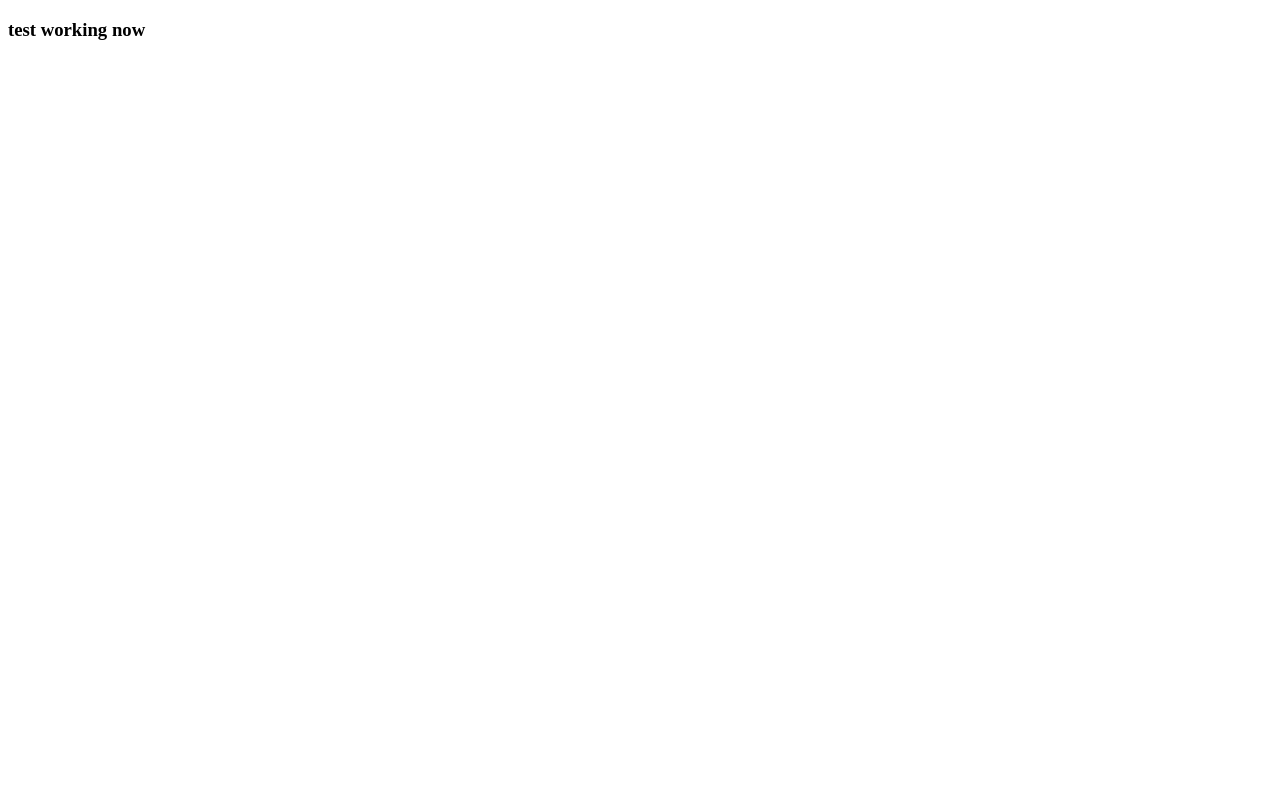
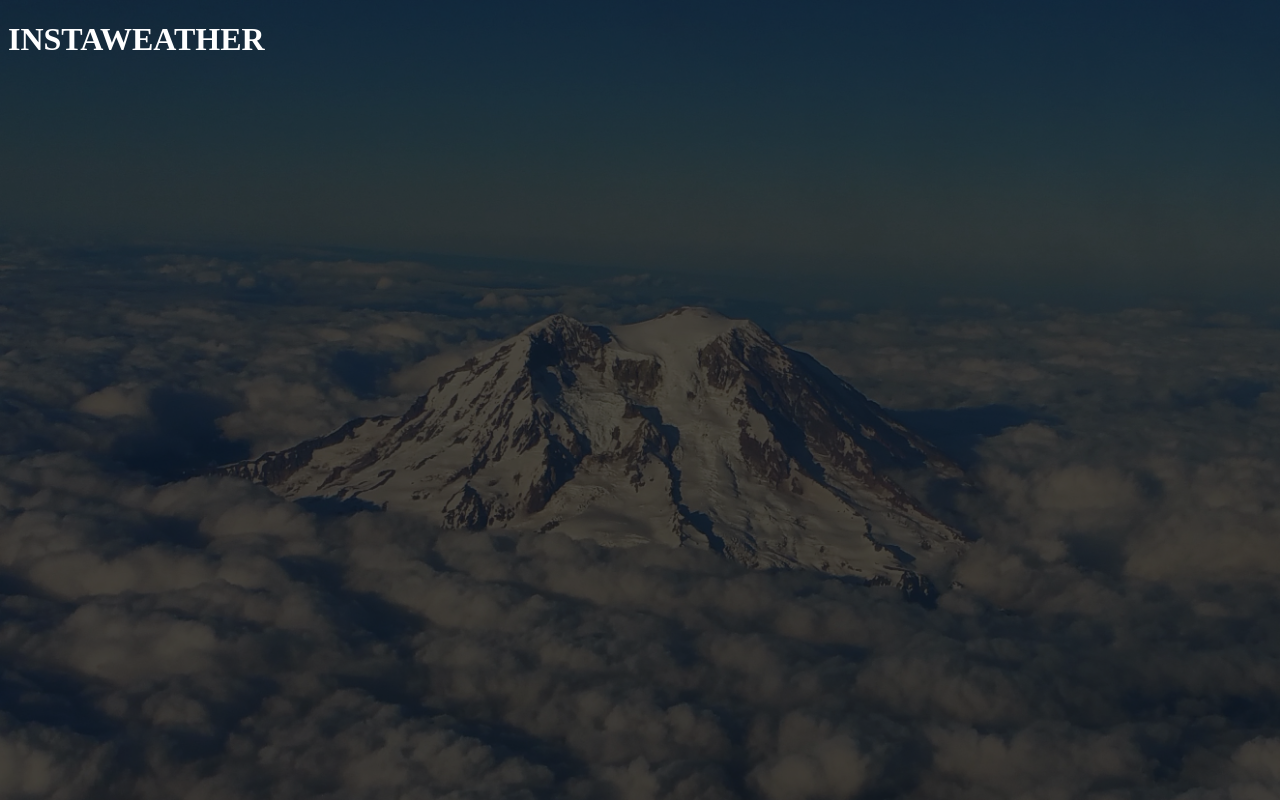
Before and after one commit to ahmedessam235/Weatherapplication, a React (Create React App) app: page / in a window 1280 px wide. Built offline with nearby package versions, Linux system fonts and the light colour scheme.

Commit message:
finialzing the background image and add the dimming effect

```diff
--- a/public/index.html
+++ b/public/index.html
@@ -5,7 +5,7 @@
     <title>Weather app</title>
     <link rel="stylesheet" href="styles.css" />
   </head>
-  <body>
+  <body class="BackgroundImage">
     <div id="root"></div>
     <script src="../src/index.js" type="text/jsx"></script>
   </body>
--- a/public/styles.css
+++ b/public/styles.css
@@ -0,0 +1,12 @@
+
+.BackgroundImage {
+    background:
+    /* top, transparent black, faked with gradient */
+    linear-gradient(
+      rgba(0, 0, 0, 0.7),
+      rgba(0, 0, 0, 0.7)
+    ),
+    /* bottom, image */
+    url('./images/background-image.jpg');
+    background-size:cover;
+}
--- a/src/Components/App.js
+++ b/src/Components/App.js
@@ -1,9 +1,9 @@
 import React from "react";
-import BackgroundImage from "./BackgroundImage/BackgroundImage";
+import Header from "./Header/Header";
 function App() {
   return (
     <div>
-      <BackgroundImage />
+      <Header />
     </div>
   );
 }
--- a/src/Components/BackgroundImage/BackgroundImage.jsx
+++ /dev/null
@@ -1,7 +0,0 @@
-import React from "react";
-
-function BackgroundImage() {
-  return <h3>test working now</h3>;
-}
-
-export default BackgroundImage;
--- /dev/null
+++ b/src/Components/Header/Header.jsx
@@ -0,0 +1,11 @@
+import React from "react";
+import "./styles/Header.css";
+function Header() {
+  return (
+    <div className="Header">
+      <h1>INSTAWEATHER</h1>
+    </div>
+  );
+}
+
+export default Header;
--- /dev/null
+++ b/src/Components/Header/styles/Header.css
@@ -0,0 +1,3 @@
+.Header{
+    color: white;
+}
```
Also changed, not shown: public/images/background-image.jpg (added), src/Components/BackgroundImage/background-image.jpg (deleted).
